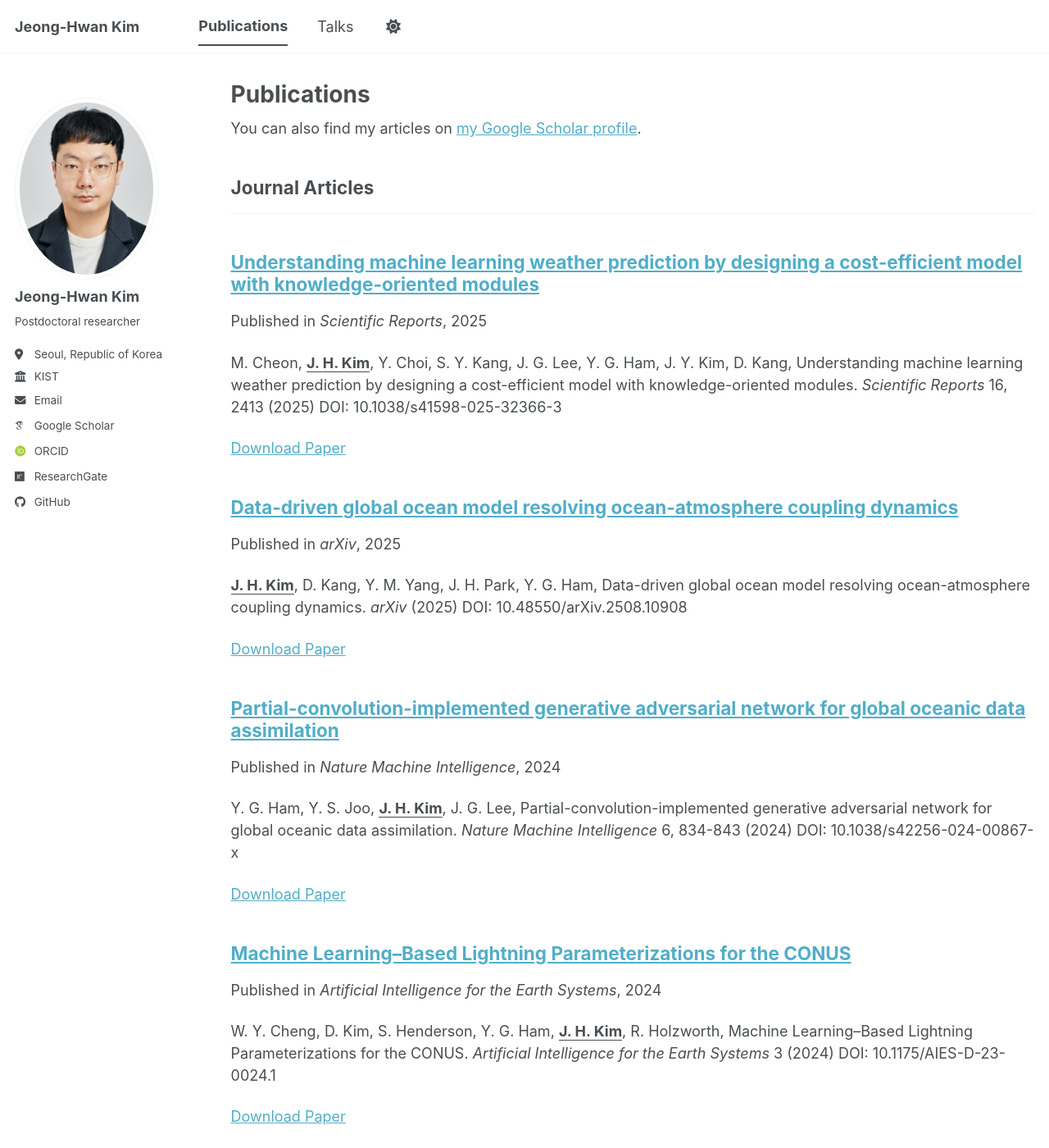
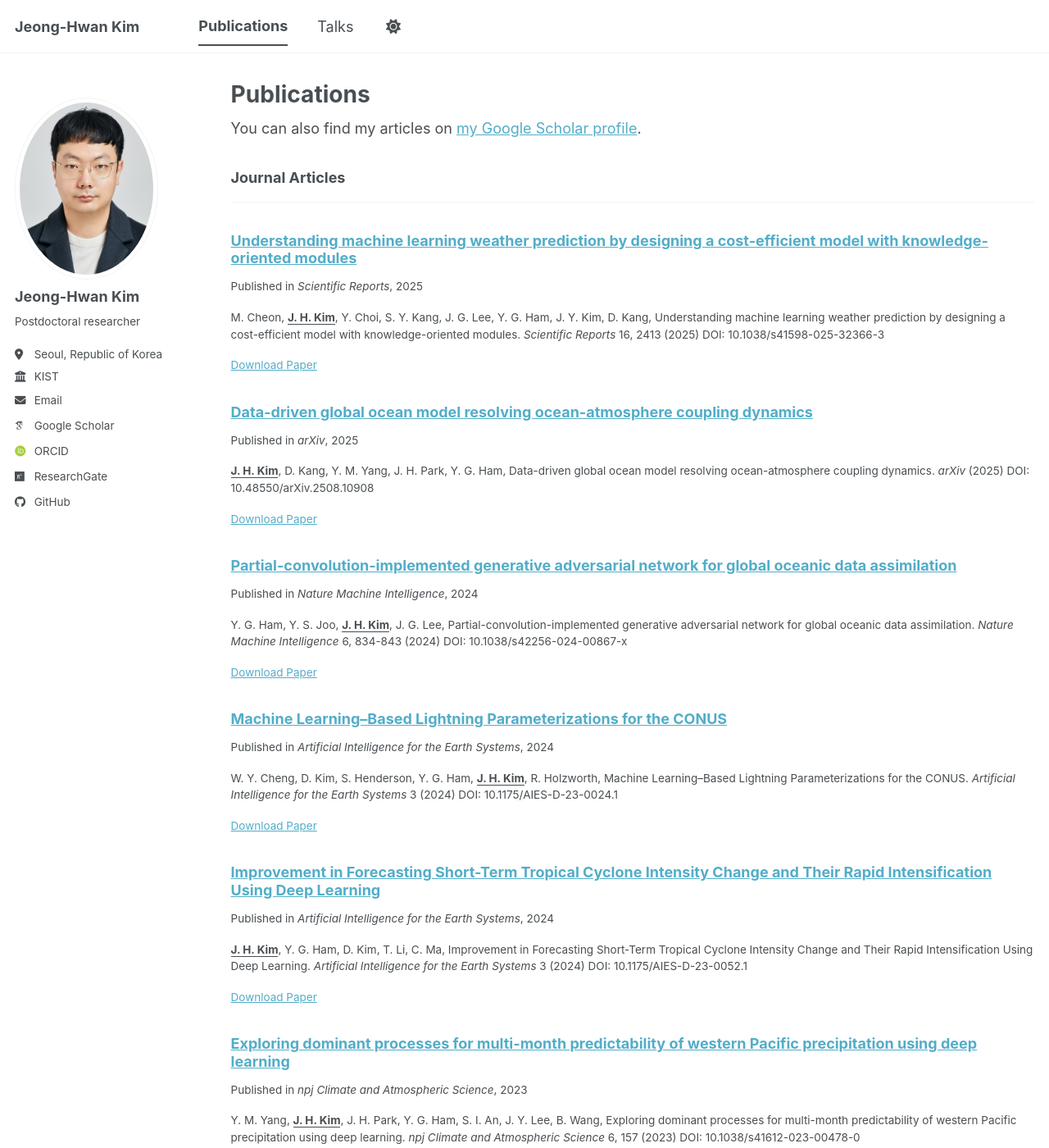
Before and after one commit to jeonghwan723/jeonghwan723.github.io, a Jekyll site: the page built from _pages/publications.html, in a window 1280 px wide and 1400 px high. Shown: the whole window at 82% size. Built offline with Jekyll 4.4.1, drawn with Linux system fonts in a browser that asks for light colours; some web fonts are replaced; a script bundle is joined from its source files by our own code; library files that are not in the unit come from our copies.

Commit message:
publications

```diff
--- a/_pages/publications.html
+++ b/_pages/publications.html
@@ -11,6 +11,7 @@ author_profile: true
 
 {% include base_path %}
 
+<div class="publications-list">
 <!-- New style rendering if publication categories are defined -->
 {% if site.publication_category %}
   {% for category in site.publication_category  %}
@@ -31,3 +32,4 @@ author_profile: true
     {% include archive-single.html %}
   {% endfor %}
 {% endif %}
+</div>
--- /dev/null
+++ b/_sass/layout/_publications.scss
@@ -0,0 +1,18 @@
+/* ==========================================================================
+   PUBLICATIONS
+   ========================================================================== */
+
+.publications-list {
+  h2 {
+    font-size: $type-size-5;
+  }
+
+  .archive__item-title {
+    font-size: $type-size-5;
+  }
+
+  .archive__item-excerpt,
+  p {
+    font-size: $type-size-6;
+  }
+}
--- a/assets/css/main.scss
+++ b/assets/css/main.scss
@@ -34,6 +34,7 @@
 
     "layout/page",
     "layout/archive",
+    "layout/publications",
     "layout/sidebar",
     "layout/json_cv",
 
```
